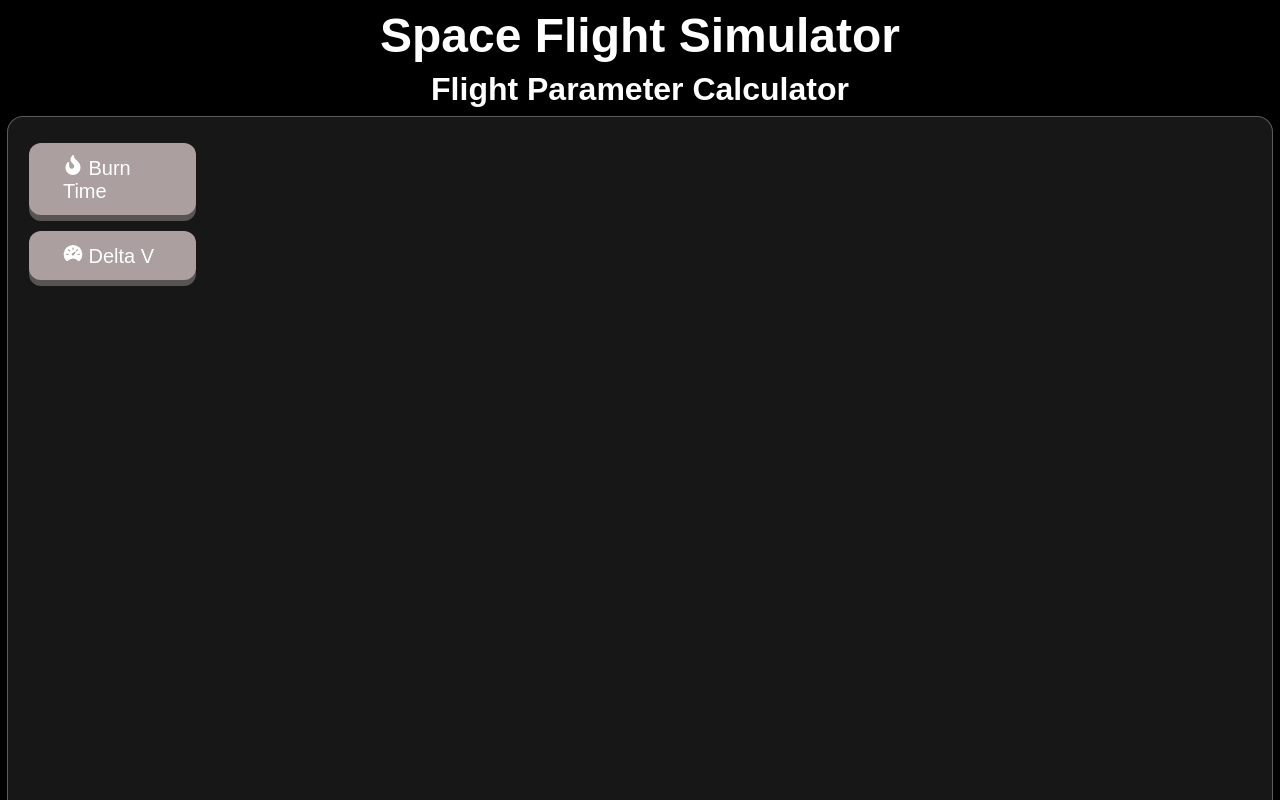
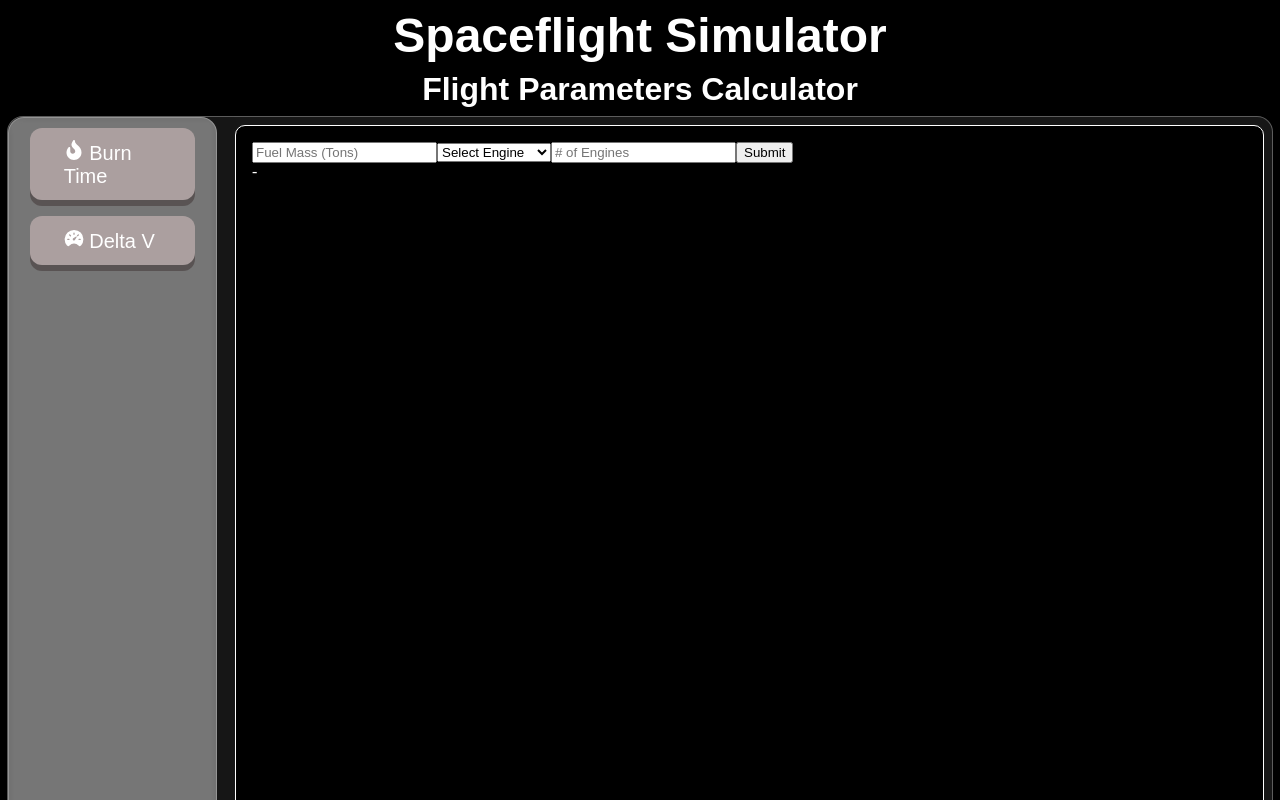
Before and after one commit to rachitanand04/sfs-calculator, a React (Vite) app in the folder sfs-calc-frontend/: page / in a window 1280 px wide. Shown: the top 800 px of the page. Built offline with nearby package versions, Linux system fonts and the light colour scheme.

Commit message:
Burn time calculation

```diff
--- a/sfs-calc-frontend/src/App.jsx
+++ b/sfs-calc-frontend/src/App.jsx
@@ -5,8 +5,8 @@ export default function App() {
   return (
     <div className="home-page">
       <div className="header">
-        <h1>Space Flight Simulator</h1>
-        <h2>Flight Parameter Calculator</h2>
+        <h1>Spaceflight Simulator</h1>
+        <h2>Flight Parameters Calculator</h2>
         <CalculatorWindow />
       </div>
     </div>
--- a/sfs-calc-frontend/src/components/calculator-window/CalculatorWindow.jsx
+++ b/sfs-calc-frontend/src/components/calculator-window/CalculatorWindow.jsx
@@ -1,10 +1,12 @@
 import "./CalculatorWindow.css";
 import ToolBar from "../tool-bar/ToolBar";
+import ToolWindow from "../tool-window/ToolWindow";
 
 export default function CalculatorWindow() {
   return (
     <div className="calc-window">
         <ToolBar />
+        <ToolWindow />
     </div>
   );
 }
--- a/sfs-calc-frontend/src/components/tool-bar/ToolBar.css
+++ b/sfs-calc-frontend/src/components/tool-bar/ToolBar.css
@@ -1,8 +1,14 @@
-.tool-bar{
-    display: flex;
-    flex-direction: column;
-    align-items: center;
-    font-family: sans-serif;
-    gap: 1rem;
-    margin-top: 2rem;
+.tool-bar {
+  display: flex;
+  flex-direction: column;
+  align-items: center;
+  font-family: sans-serif;
+  gap: 1rem;
+  padding-top: 1rem;
+  background: rgba(196, 196, 196, 0.49);
+  border-radius: 16px;
+  box-shadow: 0 4px 30px rgba(0, 0, 0, 0.1);
+  backdrop-filter: blur(4.5px);
+  -webkit-backdrop-filter: blur(4.5px);
+  border: 1px solid rgba(196, 196, 196, 0.42);
 }
--- a/sfs-calc-frontend/src/components/tool-bar/tool-item/ToolItem.jsx
+++ b/sfs-calc-frontend/src/components/tool-bar/tool-item/ToolItem.jsx
@@ -2,8 +2,8 @@ import "./ToolItem.css"
 
 export default function ToolItem(props) {
   return (
-    <button class="pushable">
-      <span class="front">{props.icon} {props.name}</span>
+    <button className="pushable">
+      <span className="front">{props.icon} {props.name}</span>
     </button>
   );
 }
--- /dev/null
+++ b/sfs-calc-frontend/src/components/tool-window/ToolWindow.css
@@ -0,0 +1,7 @@
+.tool-window{
+    background-color: black;
+    padding: 1rem;
+    margin: 0.5rem;
+    border-radius: 10px;
+    border: 1px white solid;
+}
--- /dev/null
+++ b/sfs-calc-frontend/src/components/tool-window/ToolWindow.jsx
@@ -0,0 +1,10 @@
+import "./ToolWindow.css"
+import BurnTime from "./tools/burn-time/BurnTime"
+
+export default function ToolWindow(){
+    return(
+        <div className="tool-window">
+            <BurnTime />
+        </div>
+    )
+}
--- /dev/null
+++ b/sfs-calc-frontend/src/components/tool-window/tools/burn-time/BurnTime.css
@@ -0,0 +1,3 @@
+.burn-time{
+    height: 100vh;
+}
--- /dev/null
+++ b/sfs-calc-frontend/src/components/tool-window/tools/burn-time/BurnTime.jsx
@@ -0,0 +1,52 @@
+import "./BurnTime.css";
+import engines from "../../../../js/engine_info.js";
+import { calculateBurnTime } from "../../../../js/maths.js"
+import { useState } from "react";
+
+export default function BurnTime() {
+  const [mass, setMass] = useState();
+  const [count, setCount] = useState();
+  const [engine, setEngine] = useState("");
+  const [burnTime, setBurnTime] = useState("-");
+
+  function handleSubmit(e){
+    const engineObject = engines.find((eng) => (eng.id == engine));
+    console.log("here");
+    setBurnTime(calculateBurnTime(mass,engineObject.thrust,engineObject.isp,count));
+    e.preventDefault();
+  }
+  return (
+    <div className="burn-time">
+      <form onSubmit={handleSubmit}>
+        <input
+          name="mass"
+          type="number"
+          placeholder="Fuel Mass (Tons)"
+          value={mass}
+          onChange={(e) => setMass(Number(e.target.value))}
+        />
+        <select
+          name="engine"
+          value={engine}
+          onChange={(e) => setEngine(e.target.value)}
+        >
+          <option value="">Select Engine</option>
+          {engines.map((eng) => (
+            <option key={eng.id} value={eng.id}>
+              {eng.name}
+            </option>
+          ))}
+        </select>
+        <input
+          name="count"
+          type="number"
+          placeholder="# of Engines"
+          value={count}
+          onChange={(e) => setCount(Number(e.target.value))}
+        />
+        <button type="submit">Submit</button>
+      </form>
+      {burnTime}
+    </div>
+  );
+}
--- a/sfs-calc-frontend/src/js/engine_info.js
+++ b/sfs-calc-frontend/src/js/engine_info.js
@@ -46,7 +46,7 @@ const engines = [
     mass: 0.5,
     thrust: 1.5,
     isp: 1200,
-    id: 1,
+    id: 6,
   },
 ];
 
--- /dev/null
+++ b/sfs-calc-frontend/src/js/maths.js
@@ -0,0 +1,7 @@
+function calculateBurnTime(fuel, thrust, isp, count) {
+  const consumptionRate = thrust / isp;
+  const burnTime = fuel / consumptionRate;
+  return burnTime / count;
+}
+
+export {calculateBurnTime};
```
